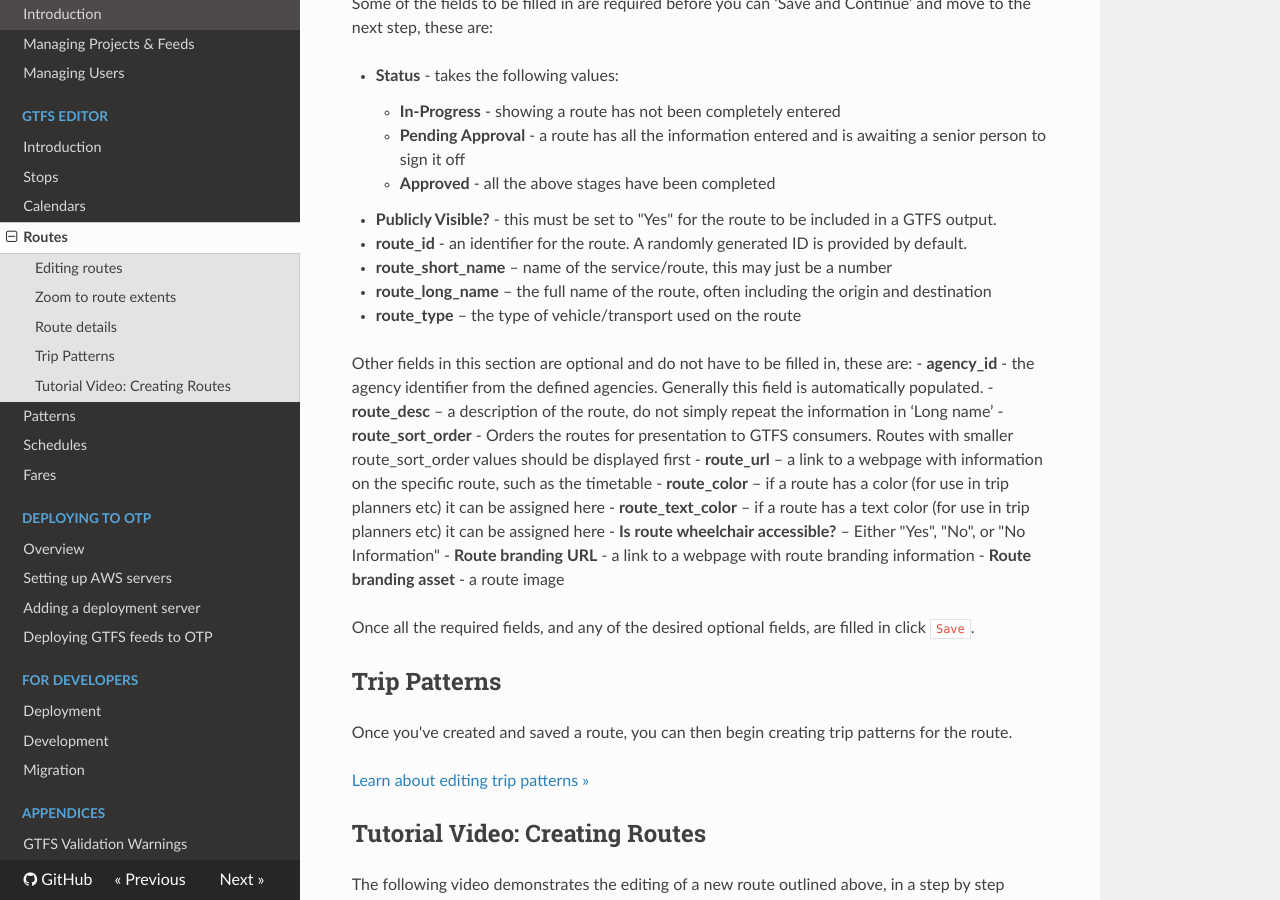
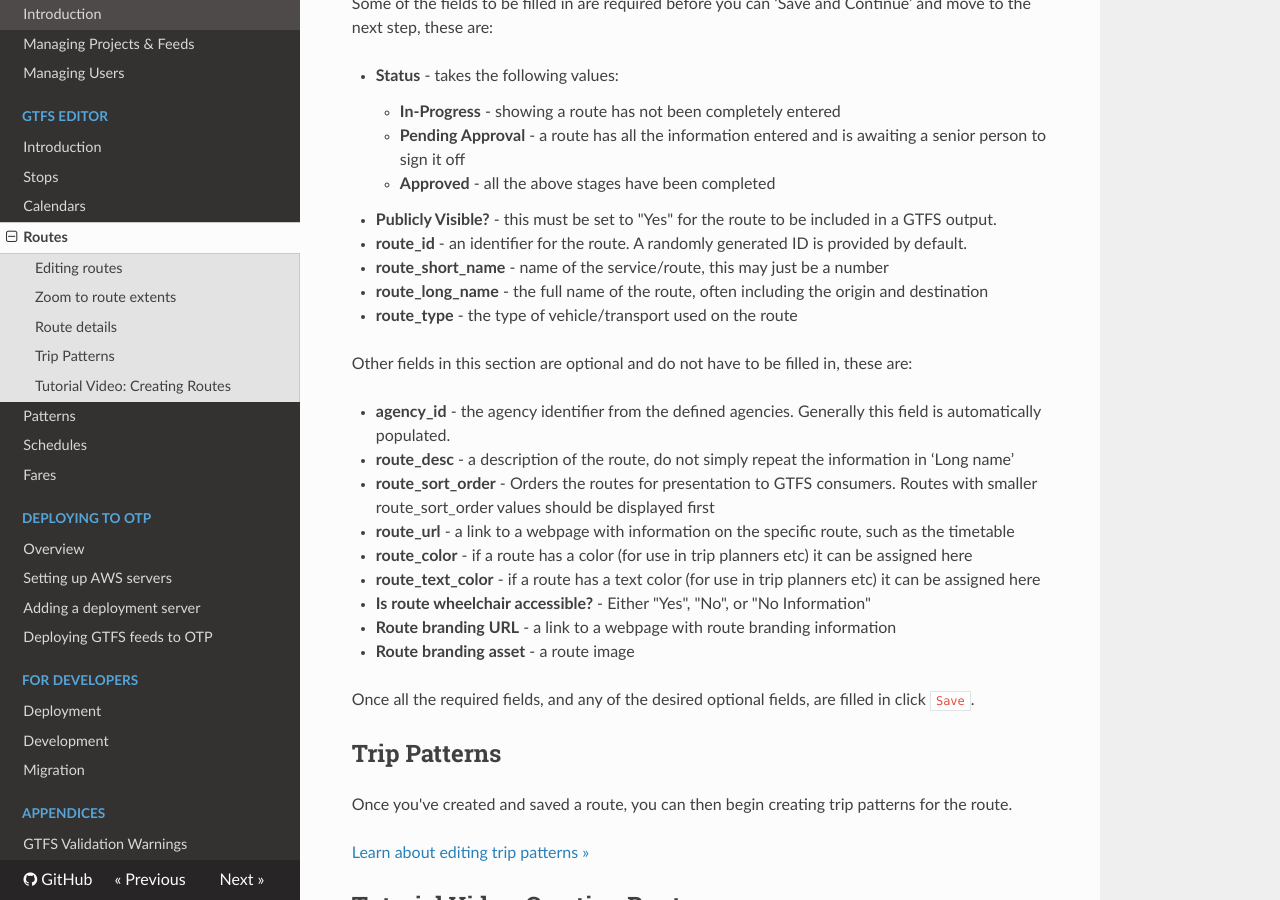
Before and after one commit to wtchen/datatools-ui, an MkDocs documentation site: the page built from docs/user/editor/routes.md, in a window 1280 px wide and 900 px high, scrolled down 929 px. Built offline with MkDocs 1.6.1, drawn with Linux system fonts in a browser that asks for light colours; nearby versions of some CDN libraries; old or Windows-style settings are respelled for this version of MkDocs.

Commit message:
docs(Formatting changes):
Modifying formatting, iframe wrapping, etc. per Binh's comments

#598

```diff
--- a/docs/user/editor/routes.md
+++ b/docs/user/editor/routes.md
@@ -21,18 +21,19 @@ Some of the fields to be filled in are required before you can ‘Save and Conti
     - **Approved** - all the above stages have been completed
 - **Publicly Visible?** - this must be set to "Yes" for the route to be included in a GTFS output.
 - **route_id** - an identifier for the route. A randomly generated ID is provided by default.
-- **route_short_name** – name of the service/route, this may just be a number
-- **route_long_name** – the full name of the route, often including the origin and destination
-- **route_type** – the type of vehicle/transport used on the route
+- **route_short_name** - name of the service/route, this may just be a number
+- **route_long_name** - the full name of the route, often including the origin and destination
+- **route_type** - the type of vehicle/transport used on the route
 
 Other fields in this section are optional and do not have to be filled in, these are:
+
 - **agency_id** - the agency identifier from the defined agencies. Generally this field is automatically populated.
-- **route_desc** – a description of the route, do not simply repeat the information in ‘Long name’
+- **route_desc** - a description of the route, do not simply repeat the information in ‘Long name’
 - **route_sort_order** - Orders the routes for presentation to GTFS consumers. Routes with smaller route_sort_order values should be displayed first
-- **route_url** – a link to a webpage with information on the specific route, such as the timetable
-- **route_color** – if a route has a color (for use in trip planners etc) it can be assigned here
-- **route_text_color** – if a route has a text color (for use in trip planners etc) it can be assigned here
-- **Is route wheelchair accessible?** – Either "Yes", "No", or "No Information"
+- **route_url** - a link to a webpage with information on the specific route, such as the timetable
+- **route_color** - if a route has a color (for use in trip planners etc) it can be assigned here
+- **route_text_color** - if a route has a text color (for use in trip planners etc) it can be assigned here
+- **Is route wheelchair accessible?** - Either "Yes", "No", or "No Information"
 - **Route branding URL** - a link to a webpage with route branding information
 - **Route branding asset** - a route image
 
@@ -47,6 +48,7 @@ Once you've created and saved a route, you can then begin creating trip patterns
 
 ## Tutorial Video: Creating Routes
 The following video demonstrates the editing of a new route outlined above, in a step by step manner.
+
 <iframe
     width="560"
     height="315"
```
Also changed, not shown: docs/user/editor/calendars.md (+2 -1 lines), docs/user/editor/patterns.md (+1 -0 lines), docs/user/editor/schedules.md (+1 -0 lines).
